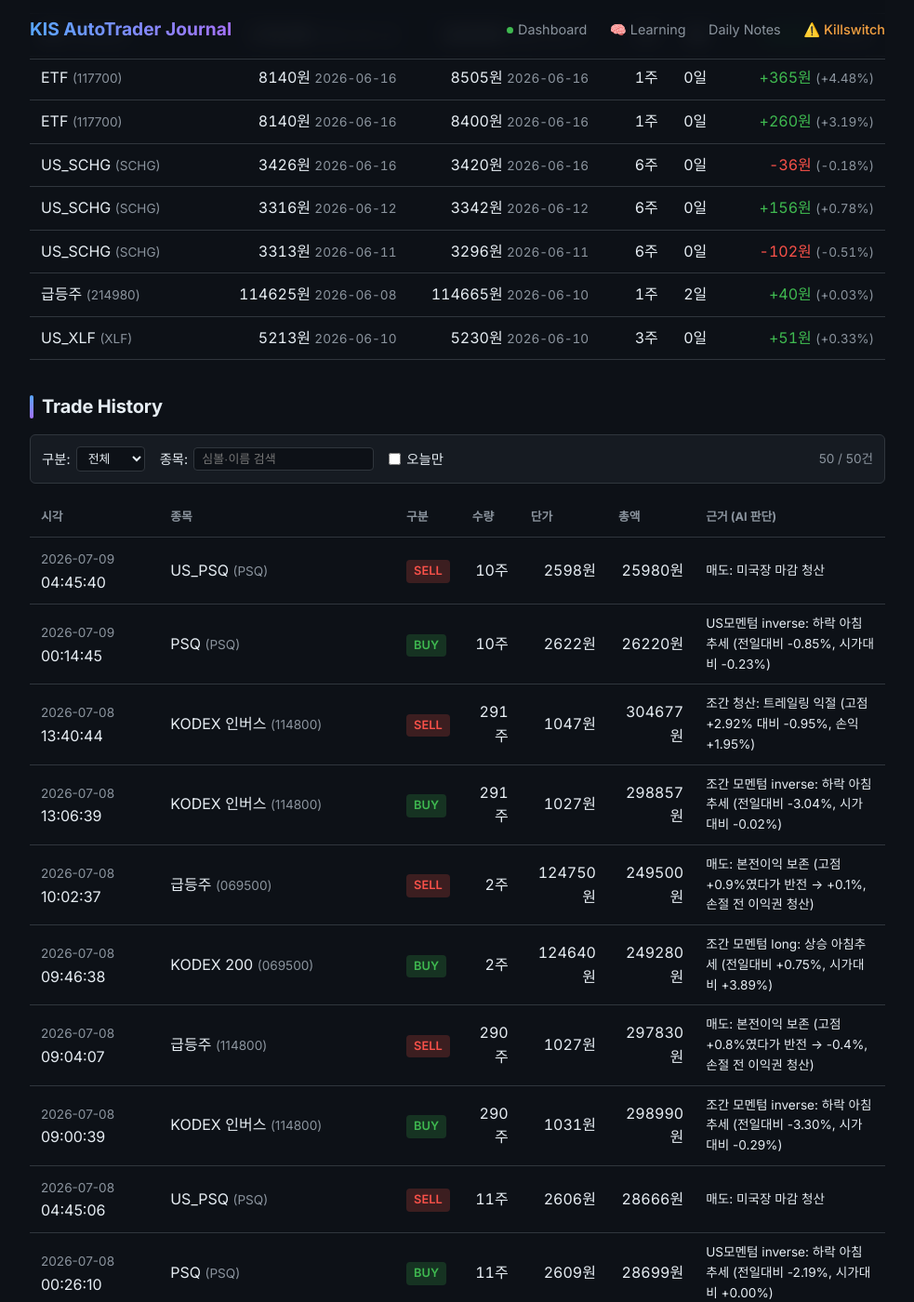
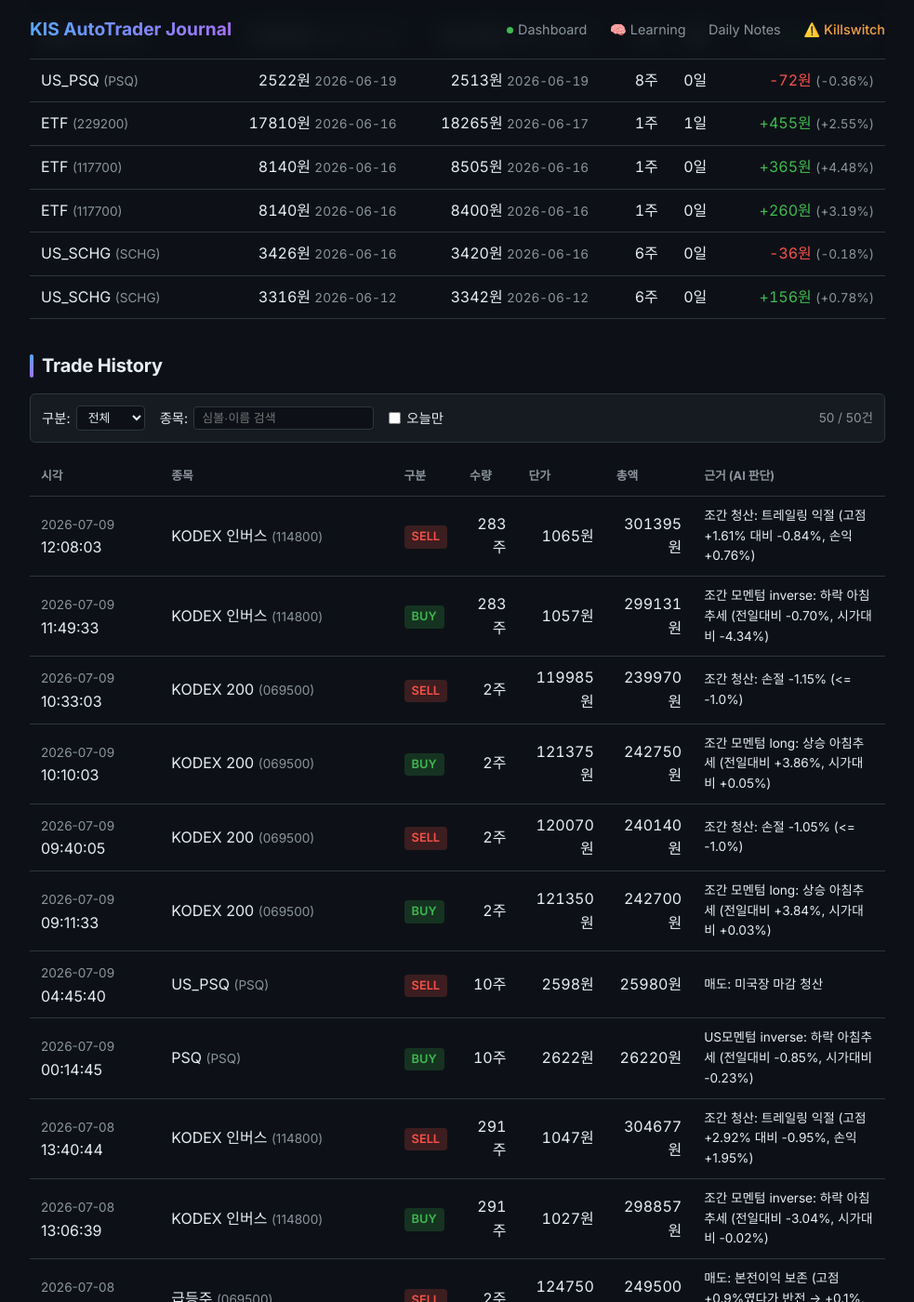
Before and after one commit to BudongJW/kis-trading-journal, a Jekyll site: the page built from index.html, in a window 1280 px wide and 1400 px high, scrolled down 4237 px. Shown: the whole window at 93% size, without its empty margins (148-1131 px from the left). Built offline with Jekyll 4.4.1, drawn with Linux system fonts in a browser that asks for light colours; nearby versions of some CDN libraries; some of the changed text lies outside the part shown.

Commit message:
auto: portfolio update 14:39

```diff
--- a/_data/portfolio.json
+++ b/_data/portfolio.json
@@ -1,7 +1,7 @@
 {
-  "updated_at": "2026-07-09T07:04:17.066702",
+  "updated_at": "2026-07-09T14:39:10.182000",
   "initial_capital": 500000,
-  "cash": 591613,
+  "cash": 469032,
   "holdings": [],
   "reconcile": {
     "matched": 0,
@@ -17,89 +17,17 @@
     "set_by": ""
   },
   "holdings_value": 0,
-  "total_value": 595923,
-  "total_pnl": -5012,
-  "total_pnl_pct": -0.83,
-  "realized_pnl": -5012,
+  "total_value": 469342,
+  "total_pnl": -8088,
+  "total_pnl_pct": -1.69,
+  "realized_pnl": -8088,
   "unrealized_pnl": 0,
-  "total_trades": 69,
-  "completed_trades": 36,
-  "winning_trades": 18,
-  "losing_trades": 17,
-  "win_rate": 50.0,
+  "total_trades": 75,
+  "completed_trades": 39,
+  "winning_trades": 19,
+  "losing_trades": 19,
+  "win_rate": 48.7,
   "trades": [
-    {
-      "timestamp": "2026-06-16T02:31:49",
-      "date": "2026-06-16",
-      "time": "02:31:49",
-      "symbol": "SCHG",
-      "name": "Schwab US Large-Cap Growth (성장)",
-      "side": "buy",
-      "qty": 6,
-      "price": 3426,
-      "amount": 20556,
-      "reason": "US 매수: 변동성 돌파 + TA +4"
-    },
-    {
-      "timestamp": "2026-06-16T04:45:43",
-      "date": "2026-06-16",
-      "time": "04:45:43",
-      "symbol": "SCHG",
-      "name": "US_SCHG",
-      "side": "sell",
-      "qty": 6,
-      "price": 3420,
-      "amount": 20520,
-      "reason": "매도: 미국장 마감 청산"
-    },
-    {
-      "timestamp": "2026-06-16T09:11:05",
-      "date": "2026-06-16",
-      "time": "09:11:05",
-      "symbol": "117700",
-      "name": "KODEX 철강",
-      "side": "buy",
-      "qty": 2,
-      "price": 8140,
-      "amount": 16280,
-      "reason": "매수: 융합 STRONG_BUY (확률 73%, TA +23, 돌파 O)"
-    },
-    {
-      "timestamp": "2026-06-16T09:31:05",
-      "date": "2026-06-16",
-      "time": "09:31:05",
-      "symbol": "117700",
-      "name": "ETF",
-      "side": "sell",
-      "qty": 1,
-      "price": 8400,
-      "amount": 8400,
-      "reason": "분할매도: [분할] 1차 익절 (+3.2% ≥ 3%, 보유분의 50% 매도)"
-    },
-    {
-      "timestamp": "2026-06-16T09:45:05",
-      "date": "2026-06-16",
-      "time": "09:45:05",
-      "symbol": "117700",
-      "name": "ETF",
-      "side": "sell",
-      "qty": 1,
-      "price": 8505,
-      "amount": 8505,
-      "reason": "매도: 추적 손절 (고점 8,640원에서 -1.6% 하락, 수익 +4.5%)"
-    },
-    {
-      "timestamp": "2026-06-16T10:58:23",
-      "date": "2026-06-16",
-      "time": "10:58:23",
-      "symbol": "229200",
-      "name": "KODEX KOSDAQ150",
-      "side": "buy",
-      "qty": 1,
-      "price": 17810,
-      "amount": 17810,
-      "reason": "매수: 융합 STRONG_BUY (확률 67%, TA +28, 돌파 X)"
-    },
     {
       "timestamp": "2026-06-17T11:26:55",
       "date": "2026-06-17",
@@ -627,51 +555,81 @@
       "price": 2598,
       "amount": 25980,
       "reason": "매도: 미국장 마감 청산"
+    },
+    {
+      "timestamp": "2026-07-09T09:11:33",
+      "date": "2026-07-09",
+      "time": "09:11:33",
+      "symbol": "069500",
+      "name": "KODEX 200",
+      "side": "buy",
+      "qty": 2,
+      "price": 121350,
+      "amount": 242700,
+      "reason": "조간 모멘텀 long: 상승 아침추세 (전일대비 +3.84%, 시가대비 +0.03%)"
+    },
+    {
+      "timestamp": "2026-07-09T09:40:05",
+      "date": "2026-07-09",
+      "time": "09:40:05",
+      "symbol": "069500",
+      "name": "KODEX 200",
+      "side": "sell",
+      "qty": 2,
+      "price": 120070,
+      "amount": 240140,
+      "reason": "조간 청산: 손절 -1.05% (<= -1.0%)"
+    },
+    {
+      "timestamp": "2026-07-09T10:10:03",
+      "date": "2026-07-09",
+      "time": "10:10:03",
+      "symbol": "069500",
+      "name": "KODEX 200",
+      "side": "buy",
+      "qty": 2,
+      "price": 121375,
+      "amount": 242750,
+      "reason": "조간 모멘텀 long: 상승 아침추세 (전일대비 +3.86%, 시가대비 +0.05%)"
+    },
+    {
+      "timestamp": "2026-07-09T10:33:03",
+      "date": "2026-07-09",
+      "time": "10:33:03",
+      "symbol": "069500",
+      "name": "KODEX 200",
+      "side": "sell",
+      "qty": 2,
+      "price": 119985,
+      "amount": 239970,
+      "reason": "조간 청산: 손절 -1.15% (<= -1.0%)"
+    },
+    {
+      "timestamp": "2026-07-09T11:49:33",
+      "date": "2026-07-09",
+      "time": "11:49:33",
+      "symbol": "114800",
+      "name": "KODEX 인버스",
+      "side": "buy",
+      "qty": 283,
+      "price": 1057,
+      "amount": 299131,
+      "reason": "조간 모멘텀 inverse: 하락 아침추세 (전일대비 -0.70%, 시가대비 -4.34%)"
+    },
+    {
+      "timestamp": "2026-07-09T12:08:03",
+      "date": "2026-07-09",
+      "time": "12:08:03",
+      "symbol": "114800",
+      "name": "KODEX 인버스",
+      "side": "sell",
+      "qty": 283,
+      "price": 1065,
+      "amount": 301395,
+      "reason": "조간 청산: 트레일링 익절 (고점 +1.61% 대비 -0.84%, 손익 +0.76%)"
     }
   ],
   "realized": [
-    {
-      "symbol": "XLF",
-      "name": "US_XLF",
-      "buy_date": "2026-06-10",
-      "buy_time": "00:39:53",
-      "buy_price": 5213,
-      "sell_date": "2026-06-10",
-      "sell_time": "04:45:44",
-      "sell_price": 5230,
-      "qty": 3,
-      "pnl": 51,
-      "pnl_pct": 0.33,
-      "hold_days": 0
-    },
-    {
-      "symbol": "214980",
-      "name": "급등주",
-      "buy_date": "2026-06-08",
-      "buy_time": "14:01:36",
-      "buy_price": 114625,
-      "sell_date": "2026-06-10",
-      "sell_time": "15:20:24",
-      "sell_price": 114665,
-      "qty": 1,
-      "pnl": 40,
-      "pnl_pct": 0.03,
-      "hold_days": 2
-    },
-    {
-      "symbol": "SCHG",
-      "name": "US_SCHG",
-      "buy_date": "2026-06-11",
-      "buy_time": "01:22:21",
-      "buy_price": 3313,
-      "sell_date": "2026-06-11",
-      "sell_time": "04:45:13",
-      "sell_price": 3296,
-      "qty": 6,
-      "pnl": -102,
-      "pnl_pct": -0.51,
-      "hold_days": 0
-    },
     {
       "symbol": "SCHG",
       "name": "US_SCHG",
@@ -1049,49 +1007,91 @@
       "pnl": -240,
       "pnl_pct": -0.92,
       "hold_days": 0
+    },
+    {
+      "symbol": "069500",
+      "name": "KODEX 200",
+      "buy_date": "2026-07-09",
+      "buy_time": "09:11:33",
+      "buy_price": 121350,
+      "sell_date": "2026-07-09",
+      "sell_time": "09:40:05",
+      "sell_price": 120070,
+      "qty": 2,
+      "pnl": -2560,
+      "pnl_pct": -1.05,
+      "hold_days": 0
+    },
+    {
+      "symbol": "069500",
+      "name": "KODEX 200",
+      "buy_date": "2026-07-09",
+      "buy_time": "10:10:03",
+      "buy_price": 121375,
+      "sell_date": "2026-07-09",
+      "sell_time": "10:33:03",
+      "sell_price": 119985,
+      "qty": 2,
+      "pnl": -2780,
+      "pnl_pct": -1.15,
+      "hold_days": 0
+    },
+    {
+      "symbol": "114800",
+      "name": "KODEX 인버스",
+      "buy_date": "2026-07-09",
+      "buy_time": "11:49:33",
+      "buy_price": 1057,
+      "sell_date": "2026-07-09",
+      "sell_time": "12:08:03",
+      "sell_price": 1065,
+      "qty": 283,
+      "pnl": 2264,
+      "pnl_pct": 0.76,
+      "hold_days": 0
     }
   ],
   "rejected_orders": [],
   "today_summary": {
     "date": "2026-07-09",
-    "buys": 1,
-    "sells": 1,
-    "completed_round_trips": 1,
-    "buy_notional": 26220,
-    "sell_notional": 25980,
-    "fees": 131,
-    "taxes": 0,
-    "total_cost": 131,
-    "realized_pnl_gross": -240,
-    "realized_pnl_net": -371,
+    "buys": 4,
+    "sells": 4,
+    "completed_round_trips": 4,
+    "buy_notional": 810801,
+    "sell_notional": 807485,
+    "fees": 365,
+    "taxes": 1797,
+    "total_cost": 2162,
+    "realized_pnl_gross": -3316,
+    "realized_pnl_net": -5478,
     "best_trade": {
-      "symbol": "PSQ",
-      "name": "US_PSQ",
-      "pnl": -240,
-      "pnl_pct": -0.92
+      "symbol": "114800",
+      "name": "KODEX 인버스",
+      "pnl": 2264,
+      "pnl_pct": 0.76
     },
     "worst_trade": {
-      "symbol": "PSQ",
-      "name": "US_PSQ",
-      "pnl": -240,
-      "pnl_pct": -0.92
+      "symbol": "069500",
+      "name": "KODEX 200",
+      "pnl": -2780,
+      "pnl_pct": -1.15
     }
   },
   "costs": {
-    "total_fees": 2501,
-    "total_taxes": 9554,
-    "total_cost": 12055,
-    "realized_pnl_gross": -5012,
-    "realized_pnl_net": -17067,
+    "total_fees": 2735,
+    "total_taxes": 11351,
+    "total_cost": 14086,
+    "realized_pnl_gross": -8088,
+    "realized_pnl_net": -22174,
     "tax_exemption_remaining_krw": 2500000
   },
   "performance": {
-    "sharpe_ratio": -0.0,
+    "sharpe_ratio": -0.01,
     "max_drawdown_pct": -100.0,
-    "profit_factor": 0.89,
-    "avg_win_pct": 2.49,
-    "avg_loss_pct": -2.43,
-    "total_return_pct": -1.0
+    "profit_factor": 0.84,
+    "avg_win_pct": 2.4,
+    "avg_loss_pct": -2.29,
+    "total_return_pct": -1.62
   },
   "r_summary": {},
   "daily_history": [
@@ -1688,14 +1688,14 @@
     },
     {
       "date": "2026-07-09",
-      "total_value": 595923,
-      "cash": 591613,
-      "holdings_value": 0,
-      "day_pnl": -371,
-      "cumul_pnl": -5012,
-      "realized_pnl": -5012,
+      "total_value": 469342,
+      "cash": 469032,
+      "holdings_value": 0,
+      "day_pnl": -5478,
+      "cumul_pnl": -8088,
+      "realized_pnl": -8088,
       "unrealized_pnl": 0,
-      "net_deposit": 100935,
+      "net_deposit": -22570,
       "regime": "up",
       "hmm_state": "sideways",
       "confidence": 0.545,
@@ -1709,9 +1709,9 @@
     "volatility": "normal",
     "vol_percentile": 62.0,
     "overnight_gap": {
-      "direction": "bearish",
-      "strength": 0.29,
-      "action": "reduce_size"
+      "direction": "neutral",
+      "strength": 0.06,
+      "action": "normal"
     },
     "strong_sectors": [
       "자동차",
@@ -1771,7 +1771,7 @@
     ]
   },
   "risk": {
-    "kelly_f": 0.0124,
+    "kelly_f": 0.0028,
     "drawdown_scale": 1.0,
     "drawdown_reason": "정상 스케일링",
     "stop_type": "ATR×1.5 동적",
@@ -1781,24 +1781,21 @@
     "trained": false
   },
   "bear_strategy": {
-    "regime": "BULL",
-    "enabled": false
+    "enabled": true,
+    "regime": "CAUTION",
+    "confidence": 0.65,
+    "sma_ratio": 0.4653,
+    "canary_bad": 1,
+    "canary_scores": {
+      "195930": 1.1194,
+      "132030": -0.9606
+    }
   },
   "us_session": {
     "enabled": true,
-    "cash_usd": 275.422606,
-    "positions": 1,
-    "holdings": [
-      {
-        "symbol": "PSQ",
-        "qty": 11,
-        "buy_price": 26.1519,
-        "current_price": 25.93,
-        "pnl_pct": -0.85,
-        "exchange": "AMEX",
-        "asset_type": "us_long"
-      }
-    ],
+    "cash_usd": 276.642711,
+    "positions": 0,
+    "holdings": [],
     "max_positions": 3,
     "budget_pct": 0.4,
     "regime_linked": true,
@@ -1852,10 +1849,10 @@
       "analyzed_at": "2026-07-08 09:57"
     },
     "overnight": {
-      "direction": "bearish",
-      "nasdaq_change": -1.16,
+      "direction": "neutral",
+      "nasdaq_change": 0.12,
       "sp500_change": -0.45,
-      "recommended_action": "reduce_size"
+      "recommended_action": "normal"
     },
     "strong_sectors": [
       "자동차",
@@ -1864,10 +1861,10 @@
       "KOSPI200"
     ],
     "lgbm": {
-      "accuracy": 77.8,
-      "auc": 0.8313,
-      "n_samples": 180,
-      "trained_at": "2026-07-08T18:31:18.654425",
+      "accuracy": 75.0,
+      "auc": 0.85,
+      "n_samples": 177,
+      "trained_at": "2026-07-09T07:32:01.283187",
       "top_features": [
         {
           "name": "momentum_accel_3d",
@@ -1879,31 +1876,31 @@
         },
         {
           "name": "upper_shadow",
-          "importance": 136.6
+          "importance": 138.1
         },
         {
           "name": "di_plus",
-          "importance": 96.7
+          "importance": 98.2
         },
         {
           "name": "ma60_ratio",
-          "importance": 88.4
+          "importance": 89.8
         },
         {
           "name": "obv_slope_10",
-          "importance": 85.4
+          "importance": 89.7
         },
         {
+          "name": "ret_3d",
+          "importance": 82.5
+        },
+        {
           "name": "vol_trend_5d",
-          "importance": 81.8
+          "importance": 82.1
         },
         {
           "name": "stoch_k",
           "importance": 79.5
-        },
-        {
-          "name": "ret_3d",
-          "importance": 79.1
         },
         {
           "name": "bb_pos",
@@ -1964,10 +1961,10 @@
     "game": {
       "level": 7,
       "title": "전략가",
-      "xp": 11939,
-      "xp_in_level": 2148,
+      "xp": 12810,
+      "xp_in_level": 3019,
       "xp_for_next": 4515,
-      "progress_pct": 47.6,
+      "progress_pct": 66.9,
       "achievements": [
         {
           "icon": "🎯",
@@ -2003,7 +2000,7 @@
           "icon": "📊",
           "name": "승률 50%",
           "desc": "승률 50%+",
-          "done": true
+          "done": false
         },
         {
           "icon": "💪",
@@ -2022,33 +2019,33 @@
         {
           "label": "예측력",
           "icon": "🎯",
-          "value": 78,
+          "value": 75,
           "suffix": "%",
-          "bar": 78
+          "bar": 75
         },
         {
           "label": "승률",
           "icon": "📈",
-          "value": 50,
+          "value": 49,
           "suffix": "%",
-          "bar": 50
+          "bar": 49
         },
         {
           "label": "거래경험",
           "icon": "💼",
-          "value": 69,
+          "value": 75,
           "suffix": "건",
           "bar": null
         },
         {
           "label": "학습데이터",
           "icon": "📚",
-          "value": 180,
+          "value": 177,
           "suffix": "샘플",
           "bar": null
         }
       ],
-      "unlocked_count": 7
+      "unlocked_count": 6
     }
   },
   "day_plan": {
@@ -2064,12 +2061,12 @@
     "size_mult": 0.6,
     "k_effective": 0.49,
     "allow_summary": "롱/인버스",
-    "briefing": "오늘 스탠스 신중(CAUTIOUS) · 레짐 BULL·신뢰도 55% · 美 오버나이트 bearish(-1.2%) · 예산 40%·최대 2종목·허용 롱/인버스",
+    "briefing": "오늘 스탠스 신중(CAUTIOUS) · 레짐 CAUTION·신뢰도 55% · 美 오버나이트 neutral(+0.1%) · 예산 40%·최대 2종목·허용 롱/인버스",
     "signals": {
-      "regime": "BULL",
+      "regime": "CAUTION",
       "confidence": 0.545,
-      "direction": "bearish",
-      "nasdaq_change": -1.16,
+      "direction": "neutral",
+      "nasdaq_change": 0.12,
       "high_vol": false,
       "vol_percentile": 62.0,
       "rapid_level": "NONE"
@@ -2079,10 +2076,10 @@
     "enabled": true,
     "dry_run": true,
     "gate_allowed": false,
-    "gate_reason": "HMM sideways(bull 아님/횡보) → 레버리지 금지",
+    "gate_reason": "레짐 CAUTION(BULL 아님) → 레버리지 금지",
     "hard_stop_pct": 0.04,
     "max_weight": 0.15,
-    "regime": "BULL",
+    "regime": "CAUTION",
     "hmm_state": "sideways",
     "hmm_confidence": 0.617,
     "universe": [
--- a/state/trades.csv
+++ b/state/trades.csv
@@ -68,3 +68,9 @@
 2026-07-08T13:40:44,114800,KODEX 인버스,sell,291,1047,304677,0,"조간 청산: 트레일링 익절 (고점 +2.92% 대비 -0.95%, 손익 +1.95%)"
 2026-07-09T00:14:45,PSQ,PSQ,buy,10,2622,26220,0,"US모멘텀 inverse: 하락 아침추세 (전일대비 -0.85%, 시가대비 -0.23%)"
 2026-07-09T04:45:40,PSQ,US_PSQ,sell,10,2598,25980,0,매도: 미국장 마감 청산
+2026-07-09T09:11:33,069500,KODEX 200,buy,2,121350,242700,0,"조간 모멘텀 long: 상승 아침추세 (전일대비 +3.84%, 시가대비 +0.03%)"
+2026-07-09T09:40:05,069500,KODEX 200,sell,2,120070,240140,0,조간 청산: 손절 -1.05% (<= -1.0%)
+2026-07-09T10:10:03,069500,KODEX 200,buy,2,121375,242750,0,"조간 모멘텀 long: 상승 아침추세 (전일대비 +3.86%, 시가대비 +0.05%)"
+2026-07-09T10:33:03,069500,KODEX 200,sell,2,119985,239970,0,조간 청산: 손절 -1.15% (<= -1.0%)
+2026-07-09T11:49:33,114800,KODEX 인버스,buy,283,1057,299131,0,"조간 모멘텀 inverse: 하락 아침추세 (전일대비 -0.70%, 시가대비 -4.34%)"
+2026-07-09T12:08:03,114800,KODEX 인버스,sell,283,1065,301395,0,"조간 청산: 트레일링 익절 (고점 +1.61% 대비 -0.84%, 손익 +0.76%)"
```
